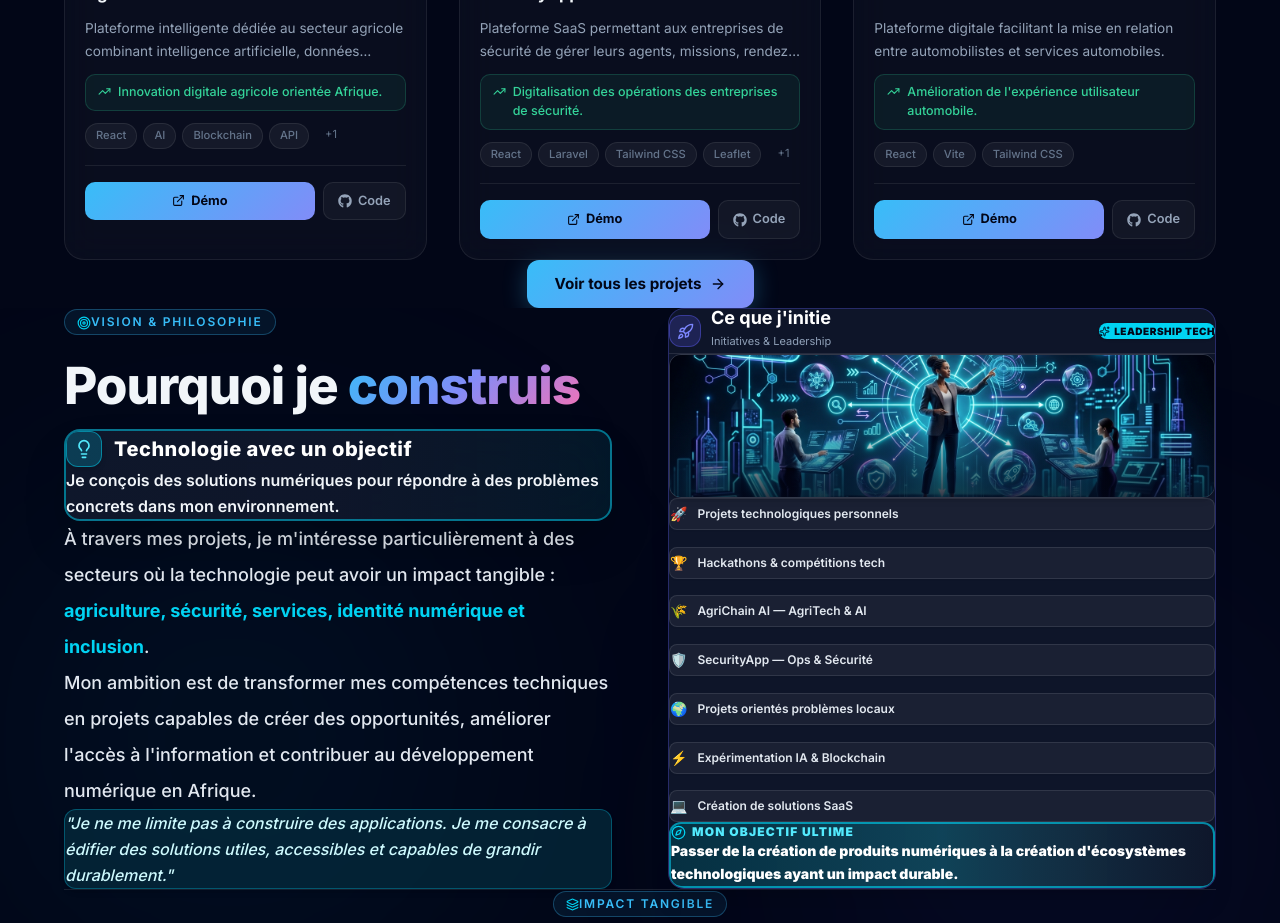
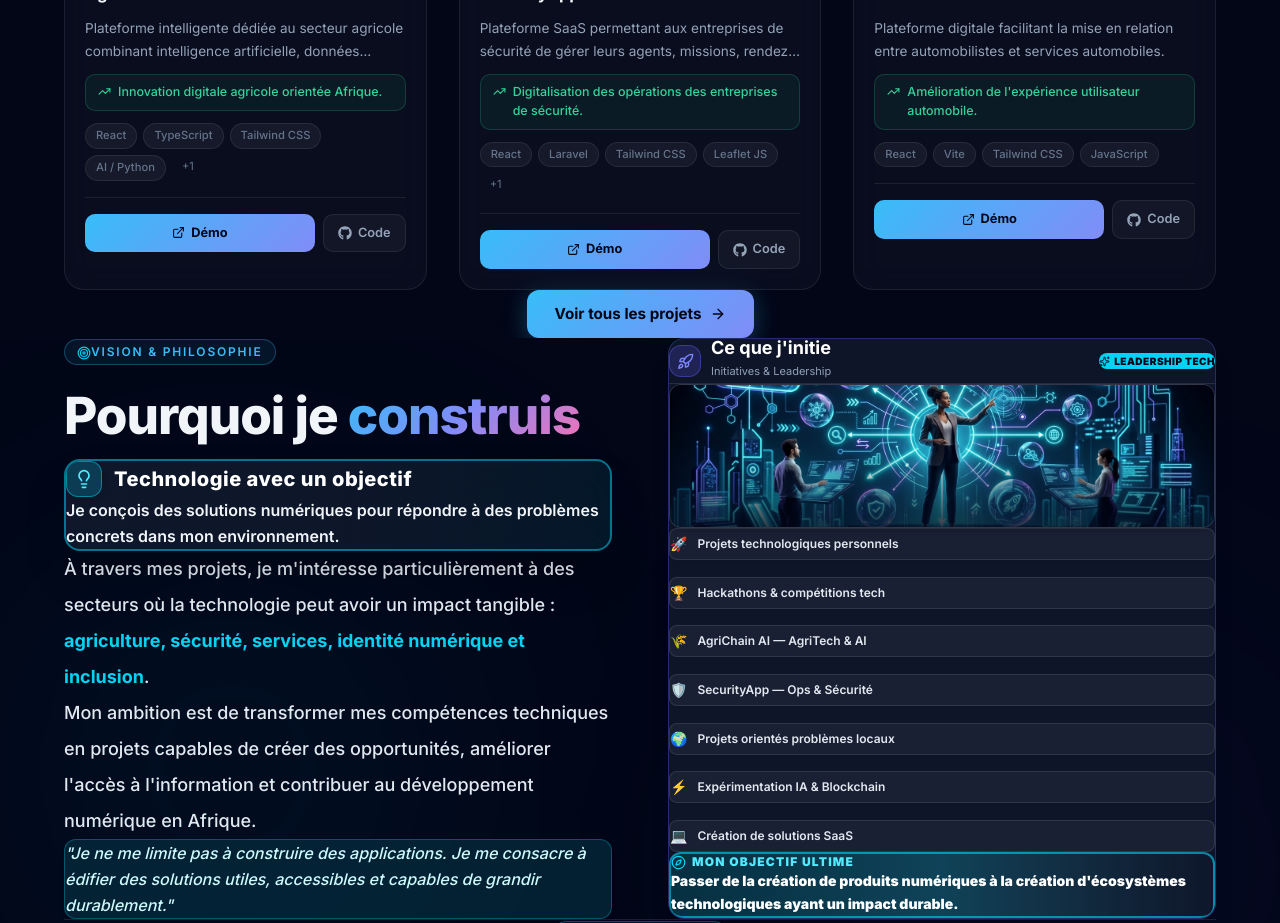
Before and after one commit to mmilinda/FolioMM, a React (Vite) app: page / in a window 1280 px wide. Shown: the part 3180-4103 px from the top of the page. Built offline with nearby package versions, Linux system fonts and the light colour scheme; no server answers.

Commit message:
fix: correct technology stacks across all 14 projects in src/data/projects.js

```diff
--- a/src/data/projects.js
+++ b/src/data/projects.js
@@ -31,7 +31,7 @@ const projects = [
       "Les producteurs rencontrent des difficultés pour accéder rapidement aux informations agricoles fiables.",
     solution:
       "Une solution digitale utilisant l'IA pour analyser les données agricoles et accompagner les acteurs du secteur.",
-    technologies: ["React", "AI", "Blockchain", "API", "Vercel"],
+    technologies: ["React", "TypeScript", "Tailwind CSS", "AI / Python", "Blockchain"],
     impact: "Innovation digitale agricole orientée Afrique.",
     demo: "https://agri-tech-puce.vercel.app/",
     github: "https://github.com/mmilinda"
@@ -53,7 +53,7 @@ const projects = [
       "Les sociétés de sécurité utilisent souvent des outils dispersés pour suivre leurs opérations.",
     solution:
       "Une application centralisée avec dashboards, localisation et gestion opérationnelle.",
-    technologies: ["React", "Laravel", "Tailwind CSS", "Leaflet", "API"],
+    technologies: ["React", "Laravel", "Tailwind CSS", "Leaflet JS", "REST API"],
     impact: "Digitalisation des opérations des entreprises de sécurité.",
     demo: "https://security-app-mauve.vercel.app/",
     github: "https://github.com/mmilinda"
@@ -75,7 +75,7 @@ const projects = [
       "Les utilisateurs rencontrent des difficultés pour trouver rapidement un service automobile fiable.",
     solution:
       "Une plateforme permettant de présenter les services et faciliter les demandes d'assistance.",
-    technologies: ["React", "Vite", "Tailwind CSS"],
+    technologies: ["React", "Vite", "Tailwind CSS", "JavaScript"],
     impact: "Amélioration de l'expérience utilisateur automobile.",
     demo: "https://garage-b.vercel.app/",
     github: "https://github.com/mmilinda"
@@ -92,7 +92,7 @@ const projects = [
     fallbackImage: previewImg,
     description:
       "Application SaaS destinée à simplifier la gestion digitale des entreprises.",
-    technologies: ["React", "Vite", "Tailwind"],
+    technologies: ["React", "Vite", "Tailwind CSS", "Node.js"],
     impact: "Automatisation des processus métiers.",
     demo: "https://noregis.vercel.app/",
     github: "https://github.com/mmilinda"
@@ -110,7 +110,7 @@ const projects = [
     fallbackImage: previewImg,
     description:
       "Site professionnel présentant les services d'une structure d'assurance.",
-    technologies: ["PHP", "Laravel", "Tailwind CSS"],
+    technologies: ["Laravel", "PHP", "Tailwind CSS", "MySQL"],
     impact: "Renforcement de la présence digitale de l'entreprise.",
     demo: "https://bermasss.com/",
     github: "https://github.com/mmilinda"
@@ -127,7 +127,7 @@ const projects = [
     fallbackImage: previewImg,
     description:
       "Plateforme web moderne proposant une expérience utilisateur optimisée.",
-    technologies: ["React", "JavaScript", "CSS"],
+    technologies: ["React", "Tailwind CSS", "JavaScript"],
     impact: "Création d'une interface web moderne.",
     demo: "https://sunuchampion.vercel.app/",
     github: "https://github.com/mmilinda"
@@ -144,7 +144,7 @@ const projects = [
     fallbackImage: previewImg,
     description:
       "Solution numérique destinée à améliorer les processus de gestion d'identité.",
-    technologies: ["React", "API", "Frontend"],
+    technologies: ["React", "Tailwind CSS", "REST API"],
     impact: "Optimisation des processus d'identification digitale.",
     demo: "https://afriaccess.vercel.app/",
     github: "https://github.com/mmilinda"
@@ -161,7 +161,7 @@ const projects = [
     fallbackImage: previewImg,
     description:
       "Projet développé à Défarsci lors de mon parcours de stagiaire pour permettre aux étudiants d'enregistrer des CV vidéo interactifs.",
-    technologies: ["Video", "Design", "Communication"],
+    technologies: ["HTML5", "CSS3", "JavaScript", "MediaRecorder API"],
     impact: "Plateforme de création de CV vidéo pour faciliter l'insertion professionnelle des étudiants.",
     demo: "#",
     github: "https://github.com/mmilinda"
@@ -178,7 +178,7 @@ const projects = [
     fallbackImage: previewImg,
     description:
       "Projet d'initiation au développement web avec le framework Laravel réalisé lors de mon stage pour la gestion et présentation d'annonces immobilières.",
-    technologies: ["Laravel", "PHP", "React", "CSS"],
+    technologies: ["Laravel", "PHP", "Blade", "Bootstrap", "MySQL"],
     impact: "Initiation pratique à l'architecture Laravel et digitalisation d'annonces immobilières.",
     demo: "#",
     github: "https://github.com/mmilinda"
@@ -195,7 +195,7 @@ const projects = [
     fallbackImage: previewImg,
     description:
       "Site vitrine moderne présentant une organisation et ses activités.",
-    technologies: ["React", "Bootstrap", "SEO"],
+    technologies: ["HTML5", "CSS3", "Bootstrap", "JavaScript"],
     impact: "Amélioration de la communication digitale.",
     demo: "https://www.zawiya.defarsci.fr/",
     github: "https://github.com/mmilinda"
@@ -212,7 +212,7 @@ const projects = [
     fallbackImage: previewImg,
     description:
       "Site vitrine responsive développé lors de mon stage à Bakeli pour apprendre et maîtriser l'intégration web avec le framework Bootstrap.",
-    technologies: ["HTML5", "CSS3", "Bootstrap"],
+    technologies: ["HTML5", "CSS3", "Bootstrap 5"],
     impact: "Apprentissage approfondi de l'intégration responsive avec Bootstrap.",
     demo: "https://site-bootstrap-six.vercel.app/",
     github: "https://github.com/mmilinda"
@@ -229,7 +229,7 @@ const projects = [
     fallbackImage: previewImg,
     description:
       "Application permettant de rechercher des itinéraires et informations de transport.",
-    technologies: ["JavaScript", "jQuery", "API"],
+    technologies: ["JavaScript", "jQuery", "HTML5", "CSS3", "REST API"],
     impact: "Facilitation de l'accès aux informations de déplacement.",
     demo: "https://jquerry-bus.vercel.app/",
     github: "https://github.com/mmilinda"
@@ -246,7 +246,7 @@ const projects = [
     fallbackImage: previewImg,
     description:
       "Blog personnalisé sur la plateforme Blogger réalisé lors de mon stage chez Webgram pour apprendre l'intégration web et la gestion de contenu.",
-    technologies: ["Blogger", "HTML/CSS", "CMS"],
+    technologies: ["Blogger Engine", "HTML5", "CSS3", "CMS"],
     impact: "Initiation pratique à l'intégration web et à la structuration de contenu en entreprise.",
     demo: "https://gmbusinessprayer.blogspot.com/",
     github: "https://github.com/mmilinda"
```
